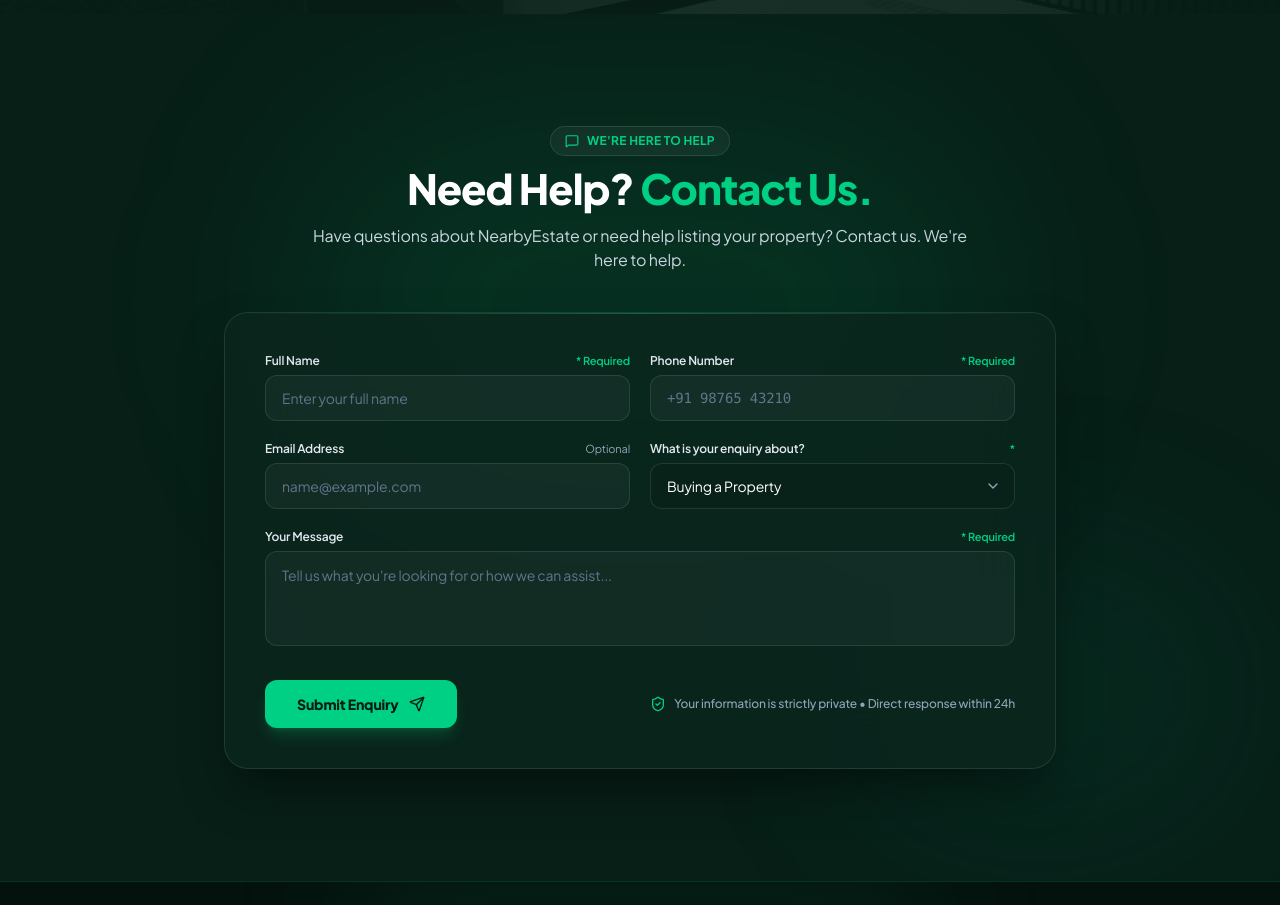
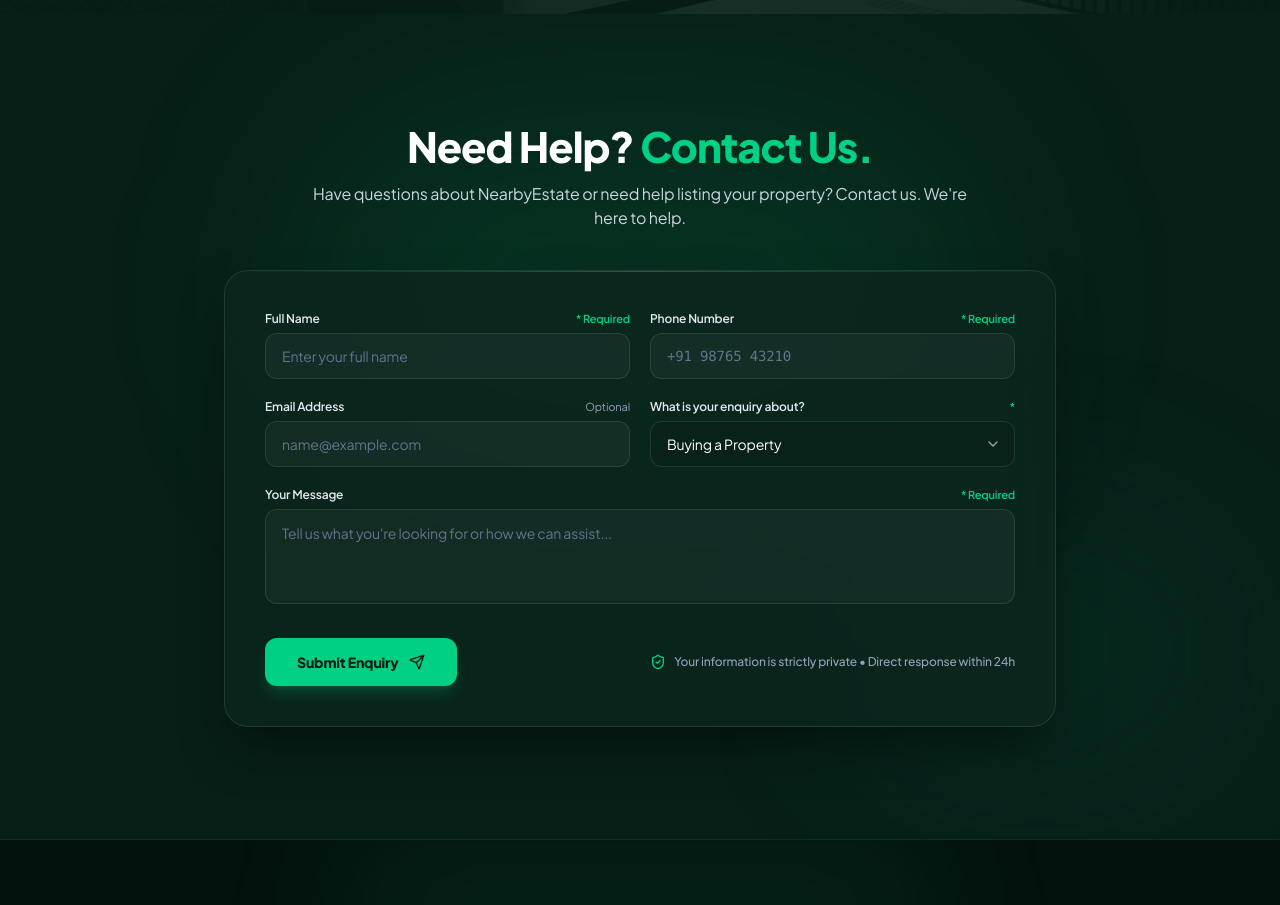
Before and after one commit to AmigosiaDev/nearbyestate-static, a React (Vite) app: page / in a window 1280 px wide. Shown: the part 5280-6185 px from the top of the page. Built offline with nearby package versions, Linux system fonts and the light colour scheme.

Commit message:
fix(contact): remove We're Here to Help badge

```diff
--- a/src/components/ContactSection.tsx
+++ b/src/components/ContactSection.tsx
@@ -1,6 +1,6 @@
 import React, { useState } from 'react';
 import { motion } from 'framer-motion';
-import { Send, CheckCircle2, MessageSquare, ChevronDown, ShieldCheck } from 'lucide-react';
+import { Send, CheckCircle2, ChevronDown, ShieldCheck } from 'lucide-react';
 
 export const ContactSection: React.FC = () => {
   const [formData, setFormData] = useState({
@@ -30,11 +30,6 @@ export const ContactSection: React.FC = () => {
       <div className="max-w-4xl mx-auto px-4 sm:px-6 lg:px-8 relative z-10 w-full">
         {/* Section Header */}
         <div className="text-center max-w-2xl mx-auto mb-10 space-y-3">
-          <div className="inline-flex items-center gap-2 px-3.5 py-1.5 rounded-full bg-white/5 border border-white/10 text-[#00D084] text-xs font-bold tracking-wide uppercase shadow-inner">
-            <MessageSquare className="w-3.5 h-3.5 text-[#00D084]" />
-            <span>We're Here to Help</span>
-          </div>
-
           <h2 className="text-3xl sm:text-4xl lg:text-[2.6rem] font-extrabold text-white tracking-tight leading-tight">
             Need Help? <span className="text-[#00D084]">Contact Us.</span>
           </h2>
```
